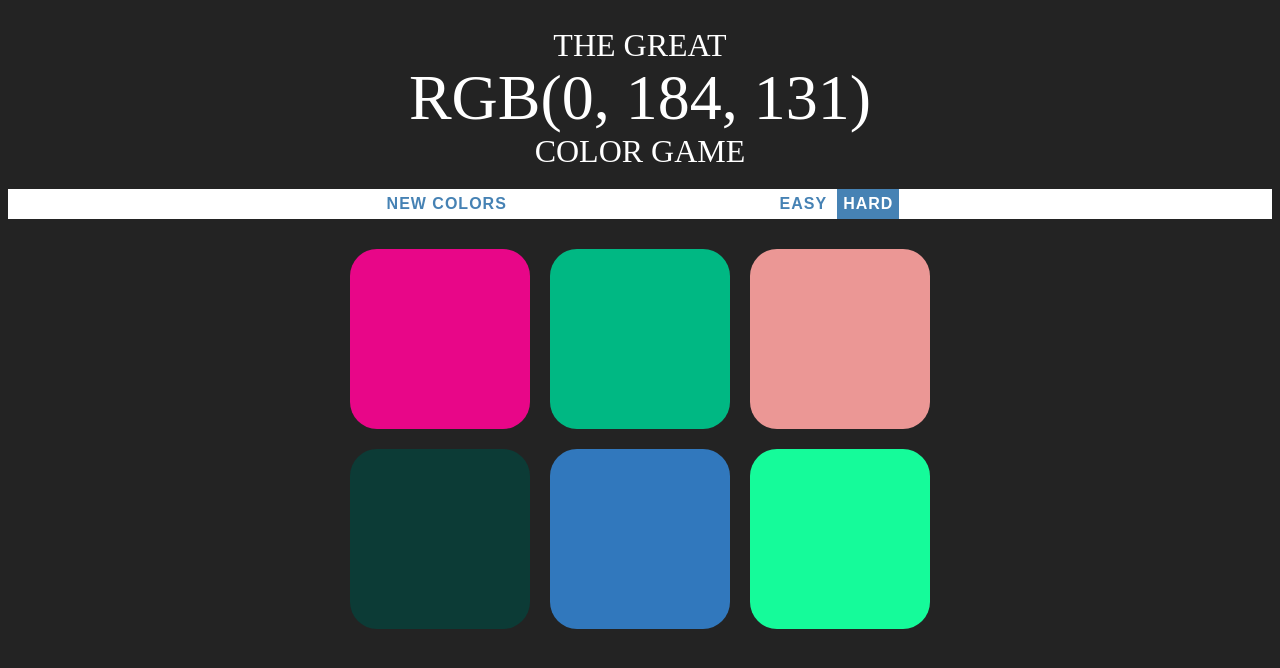
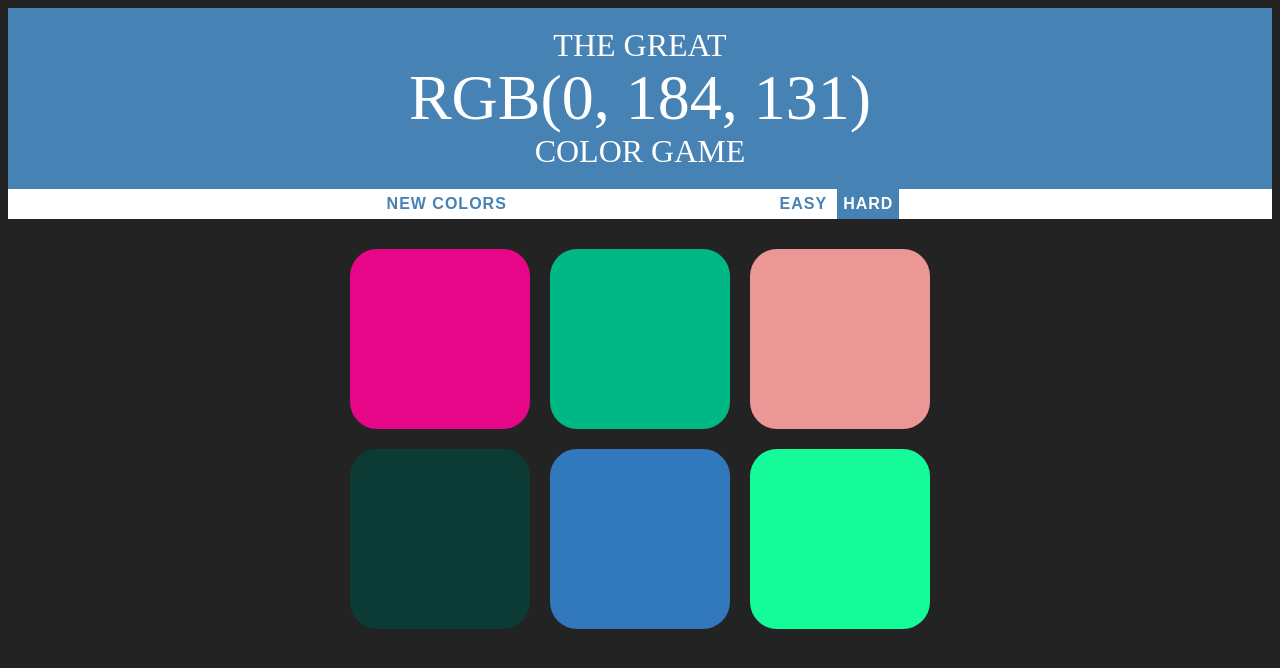
Before and after one commit to igniteeng000/colorGame, a website: page index.html in a window 1280 px wide. Both pictures are taken after a click on the button "NEW COLORS". Drawn offline with Linux system fonts and the light colour scheme.

Commit message:
one version ready

```diff
--- a/css/style.css
+++ b/css/style.css
@@ -71,7 +71,7 @@ button{
   transition: all 0.3s;
   -webkit-transition: all 0.3s;
   -moz-transition: all 0.3s;
-
+  outline: none;
 }
 
   button: hover{
--- a/js/script.js
+++ b/js/script.js
@@ -33,17 +33,19 @@
     colorDisplay.textContent = pickedColor;
     for (var i = 0; i <squares.length; i++) {
       squares[i].style.background = colors[i];
-      squares[i].style.display = "block";
+      squares[i].style.display   = "block";
     }
   });
   resetButton.addEventListener("click",function(){
     colors = generateRandomColors(numSquares);
     pickedColor = pickColor();
     colorDisplay.textContent = pickedColor;
+    this.textContent = "New Colors"
+
     for (var i = 0; i < squares.length; i++) {
       squares[i].style.background = colors[i];
     }
-    h1.style.background = "#232323";
+    h1.style.background = "steelblue";
   })
 
   colorDisplay.textContent = pickedColor;
```
